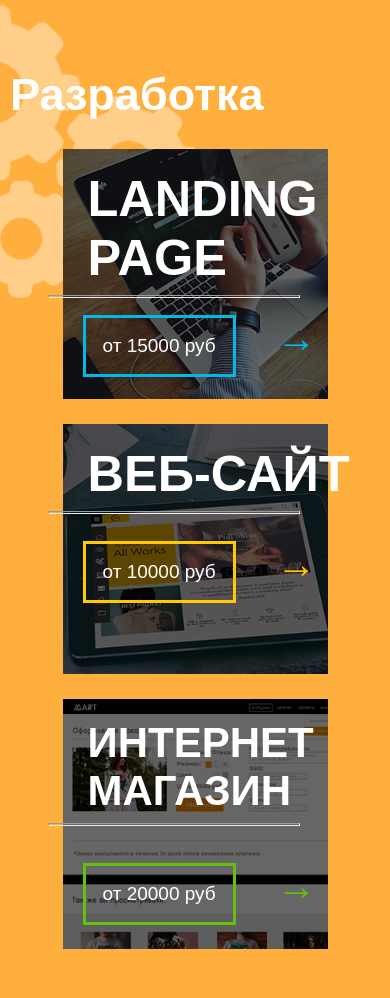
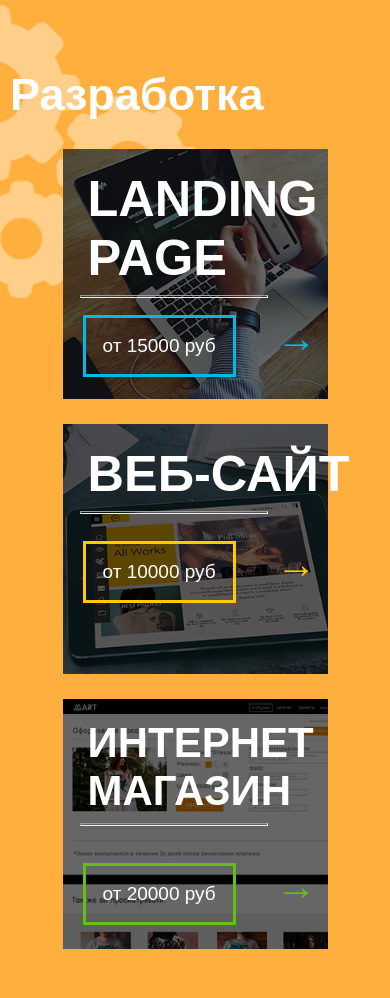
Before and after one commit to DROTIK-pyt/DROTIK-pyt.github.io, a PHP site: page /landing/index.html in a window 390 px wide. Shown: the part 3060-4058 px from the top of the page. Run offline with PHP 8.4, Linux system fonts and the light colour scheme; some web fonts are replaced.

Commit message:
Update mobile.css

```diff
--- a/landing/css/mobile.css
+++ b/landing/css/mobile.css
@@ -175,6 +175,8 @@
 	}
 	.block_main_2 .main .wrap .landing hr {
 		top: 20px;
+		width: 70%;
+		max-width: 250px;
 	}
 	.block_main_2 .main .wrap .landing button:nth-of-type(1) {
 		top: 29px;
@@ -200,6 +202,8 @@
 	}
 	.block_main_2 .main .wrap .web hr {
 		top: 20px;
+		width: 70%;
+		max-width: 250px;
 	}
 	.block_main_2 .main .wrap .web button:nth-of-type(1) {
 		top: 39px;
@@ -223,6 +227,8 @@
 	}
 	.block_main_2 .main .wrap .market hr {
 		top: 20px;
+		width: 70%;
+		max-width: 250px;
 	}
 	.block_main_2 .main .wrap .market button:nth-of-type(1) {
 		top: 49px;
```
